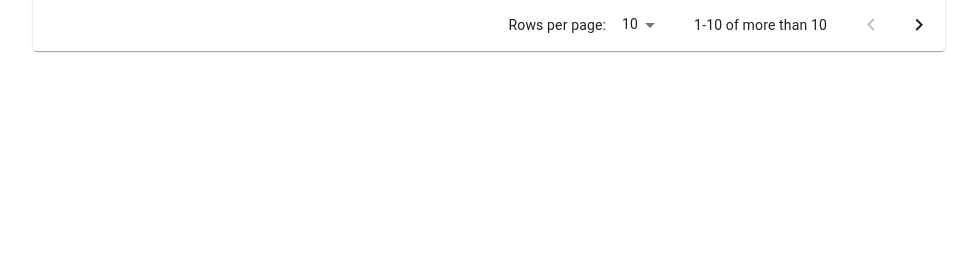
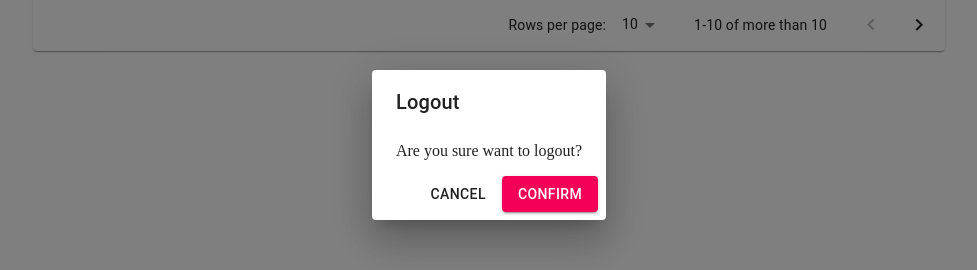
Before and after one commit to gagahpangeran/readlist-web, a React (Create React App) app: page / in a window 1280 px wide. Shown: the part 255-525 px from the top of the page, without its empty margins (151-1128 px from the left). Built offline with nearby package versions, Linux system fonts and the light colour scheme; no server answers.

Commit message:
add logout dialog

```diff
--- a/src/App.tsx
+++ b/src/App.tsx
@@ -4,6 +4,7 @@ import Typography from "@material-ui/core/Typography";
 import React from "react";
 import { apolloClient } from "./apollo/client";
 import LoginDialog from "./components/Dialog/LoginDialog";
+import LogoutDialog from "./components/Dialog/LogoutDialog";
 import ReadListTable from "./components/Table/Table";
 
 function App() {
@@ -14,6 +15,7 @@ function App() {
         <ReadListTable />
       </Container>
       <LoginDialog />
+      <LogoutDialog />
     </ApolloProvider>
   );
 }
--- /dev/null
+++ b/src/components/Dialog/LogoutDialog.tsx
@@ -0,0 +1,21 @@
+import Button from "@material-ui/core/Button";
+import Dialog from "@material-ui/core/Dialog";
+import DialogActions from "@material-ui/core/DialogActions";
+import DialogContent from "@material-ui/core/DialogContent";
+import DialogTitle from "@material-ui/core/DialogTitle";
+import React from "react";
+
+export default function LogoutDialog() {
+  return (
+    <Dialog open={true}>
+      <DialogTitle>Logout</DialogTitle>
+      <DialogContent>Are you sure want to logout?</DialogContent>
+      <DialogActions>
+        <Button>Cancel</Button>
+        <Button variant="contained" color="secondary">
+          Confirm
+        </Button>
+      </DialogActions>
+    </Dialog>
+  );
+}
```
